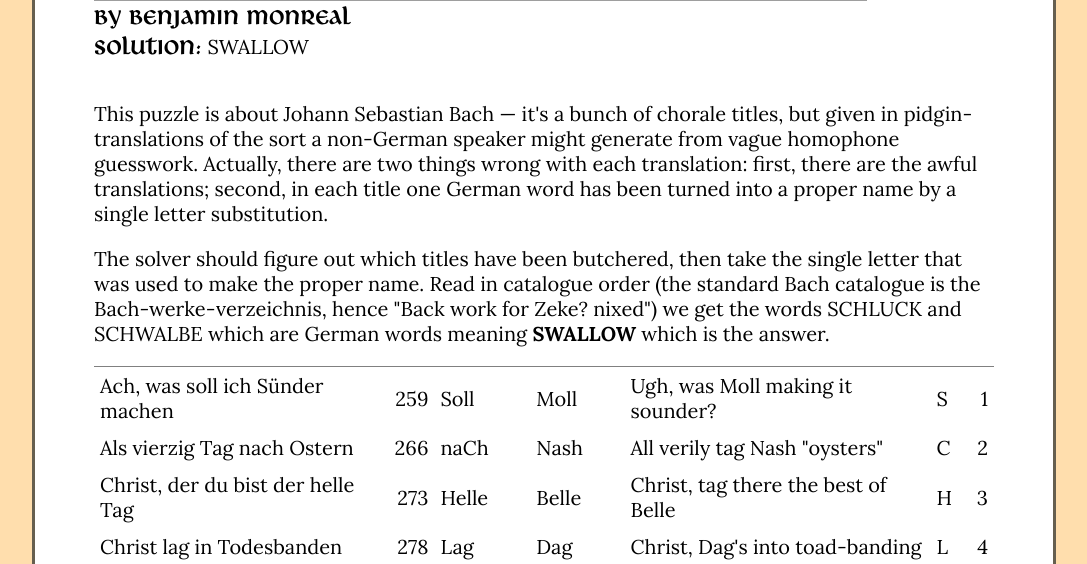
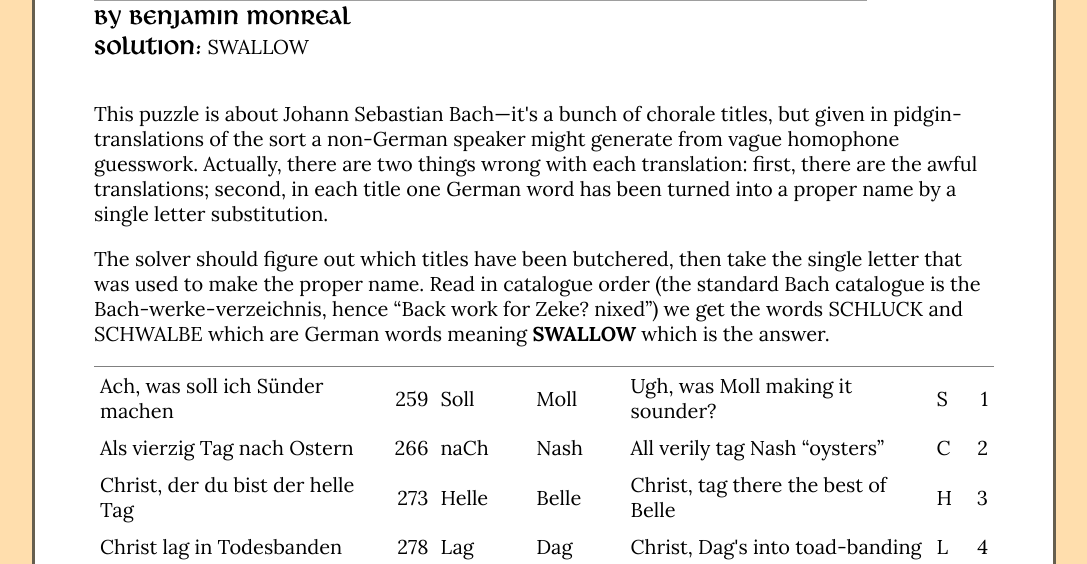
Before and after one commit to mysteryhunt/hunt-presentation-2017, a Flask app: template present/templates/solutions/back_work_for_zeke_nixed.html in a window 1280 px wide. Shown: the part 203-767 px from the top of the page, without its empty margins (96-1183 px from the left). Run offline with Flask 2, Linux system fonts and the light colour scheme; the template is opened without the code that fills it, so the values that code supplies are empty; some libraries are stand-ins or nearby versions; grey boxes are pictures that could not be loaded.

Commit message:
Small copy style updates

```diff
--- a/present/templates/solutions/back_work_for_zeke_nixed.html
+++ b/present/templates/solutions/back_work_for_zeke_nixed.html
@@ -19,7 +19,7 @@
 {% block solution_content_block %}
   <div>
     <p>
-      This puzzle is about Johann Sebastian Bach &mdash; it's a bunch of chorale
+      This puzzle is about Johann Sebastian Bach&mdash;it's a bunch of chorale
       titles, but given in pidgin-translations of the sort a non-German speaker
       might generate from vague homophone guesswork. Actually, there are two
       things wrong with each translation: first, there are the awful
@@ -30,13 +30,13 @@
       The solver should figure out which titles have been butchered, then take
       the single letter that was used to make the proper name. Read in catalogue
       order (the standard Bach catalogue is the Bach-werke-verzeichnis, hence
-      "Back work for Zeke? nixed") we get the words SCHLUCK and SCHWALBE which
+      &ldquo;Back work for Zeke? nixed&rdquo;) we get the words SCHLUCK and SCHWALBE which
       are German words meaning <b>SWALLOW</b> which is the answer.
     </p>
     <table border="2" cellspacing="0" cellpadding="6" rules="groups" frame="hsides">
       <tbody>
         <tr><td class="left">Ach, was soll ich Sünder machen</td><td class="right">259</td><td class="left">Soll</td><td class="left">Moll</td><td class="left">Ugh, was Moll making it sounder?</td><td class="left">S</td><td class="right">1</td></tr>
-        <tr><td class="left">Als vierzig Tag nach Ostern</td><td class="right">266</td><td class="left">naCh</td><td class="left">Nash</td><td class="left">All verily tag Nash "oysters"</td><td class="left">C</td><td class="right">2</td></tr>
+        <tr><td class="left">Als vierzig Tag nach Ostern</td><td class="right">266</td><td class="left">naCh</td><td class="left">Nash</td><td class="left">All verily tag Nash &ldquo;oysters&rdquo;</td><td class="left">C</td><td class="right">2</td></tr>
         <tr><td class="left">Christ, der du bist der helle Tag</td><td class="right">273</td><td class="left">Helle</td><td class="left">Belle</td><td class="left">Christ, tag there the best of Belle</td><td class="left">H</td><td class="right">3</td></tr>
         <tr><td class="left">Christ lag in Todesbanden</td><td class="right">278</td><td class="left">Lag</td><td class="left">Dag</td><td class="left">Christ, Dag's into toad-banding</td><td class="left">L</td><td class="right">4</td></tr>
         <tr><td class="left">Du, o schönes Weltgebäude</td><td class="right">301</td><td class="left">dU</td><td class="left">Di</td><td class="left">Di, of well-garbed schooners</td><td class="left">U</td><td class="right">5</td></tr>
```
